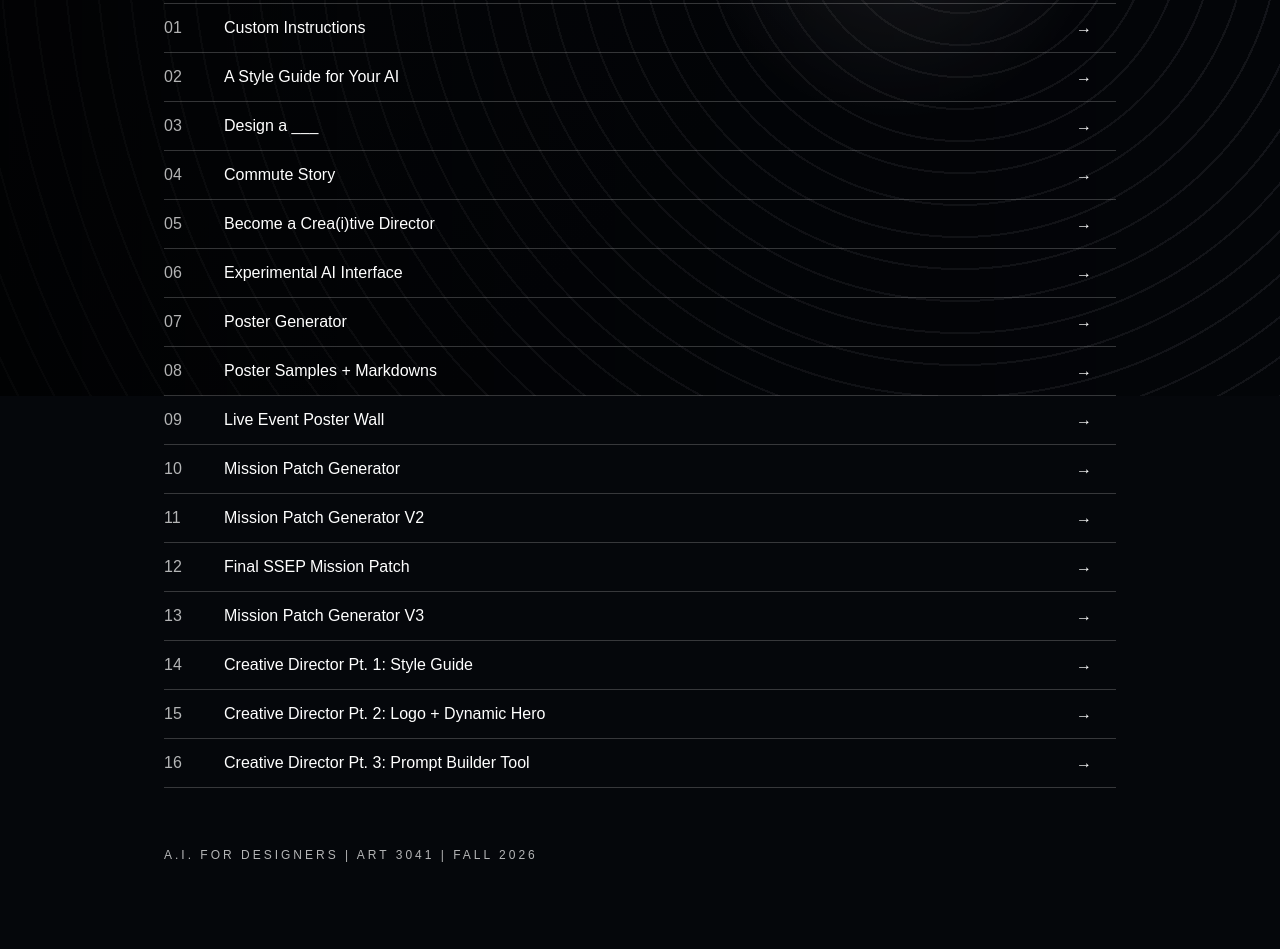
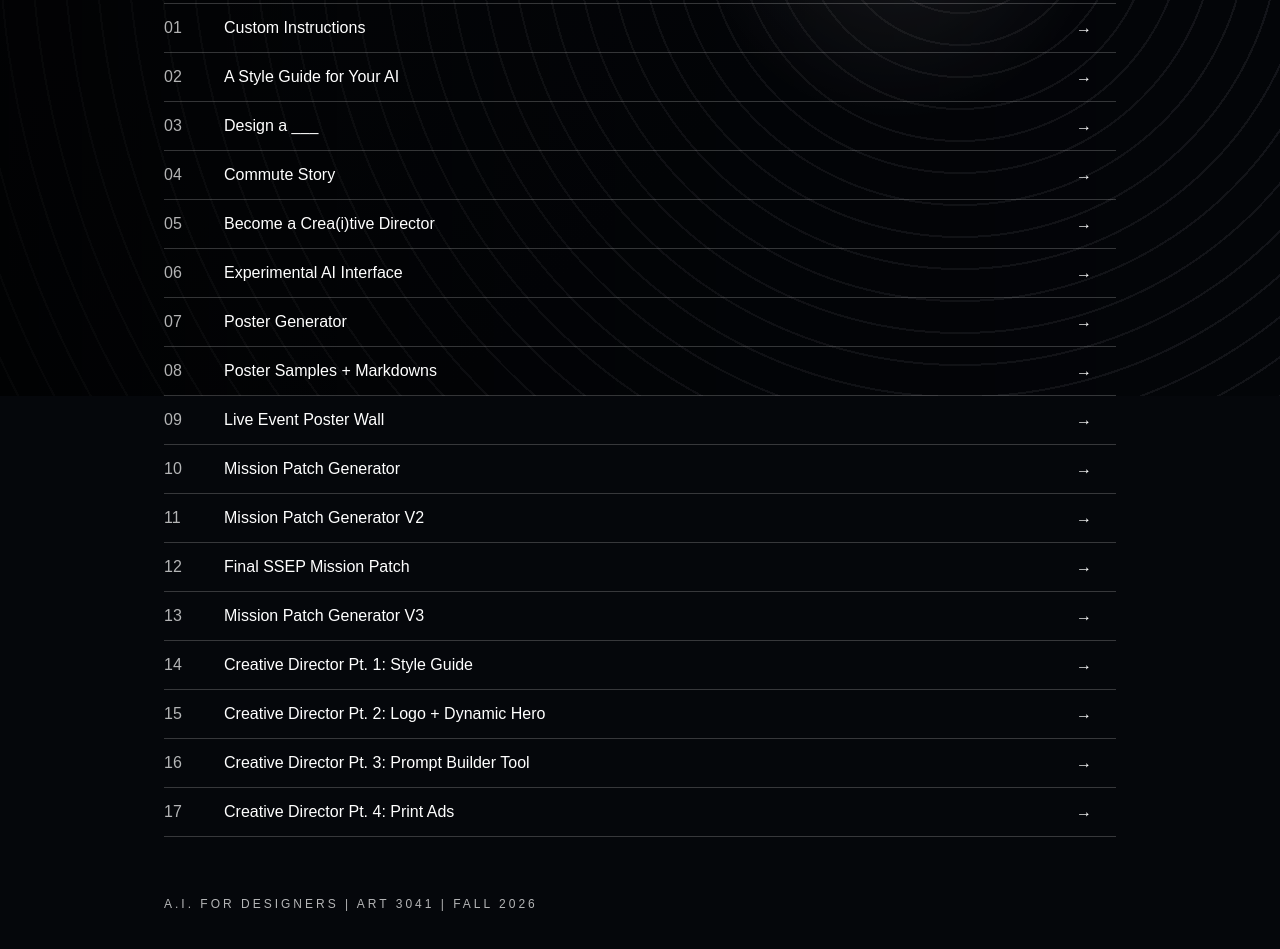
Before and after one commit to MdKarim6/work, a plain HTML site: page index.html in a window 1280 px wide. Shown: the part 404-1353 px from the top of the page. Before the commit the page ends 1326 px from the top, so only its background shows below. Drawn offline with Linux system fonts and the light colour scheme.

Commit message:
Add link to Creative Director Pt. 4: Print Ads

```diff
--- a/index.html
+++ b/index.html
@@ -238,6 +238,12 @@ body:after{
       <div>→</div>
     </a>
 
+    <a class="row" href="Creative%20Director%20Pt.%204%20Print%20Ads.html">
+      <div class="num">17</div>
+      <div class="project">Creative Director Pt. 4: Print Ads</div>
+      <div>→</div>
+    </a>
+
   </div>
 
   <div class="footer">
```
